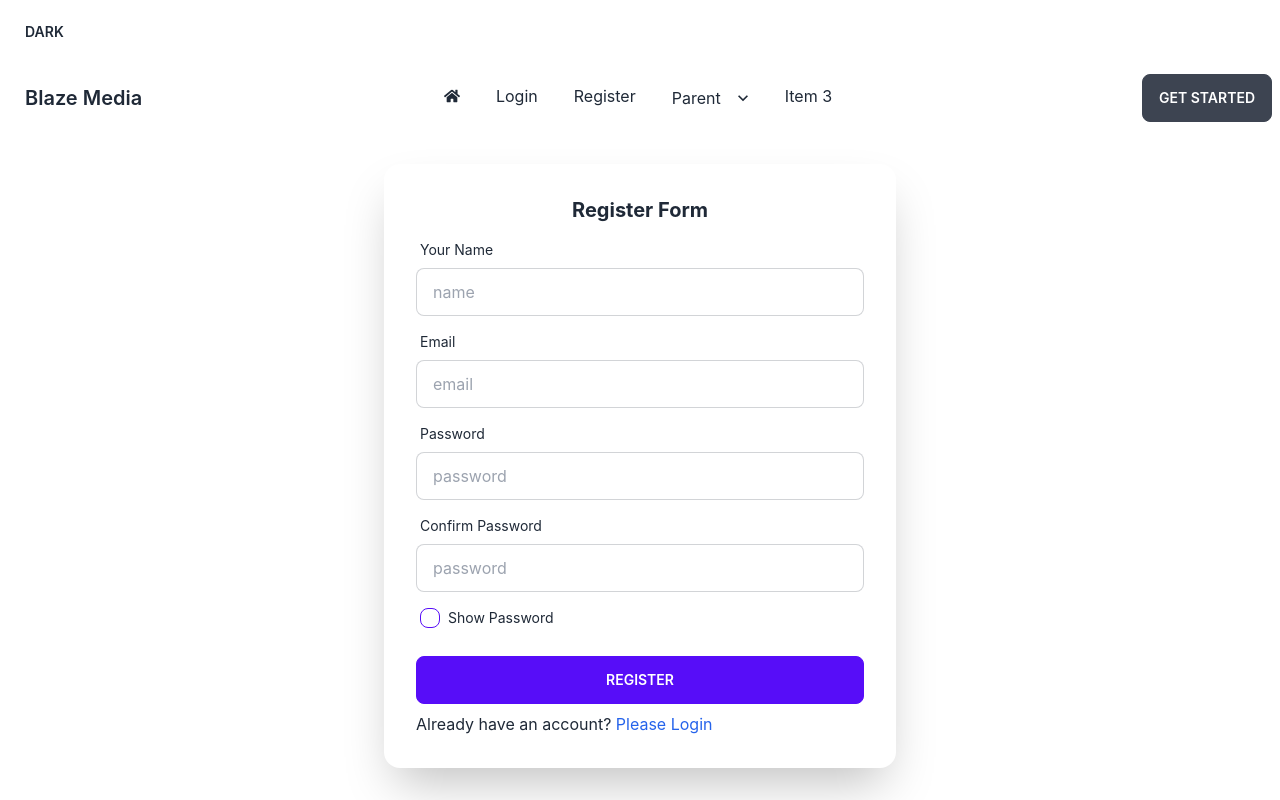
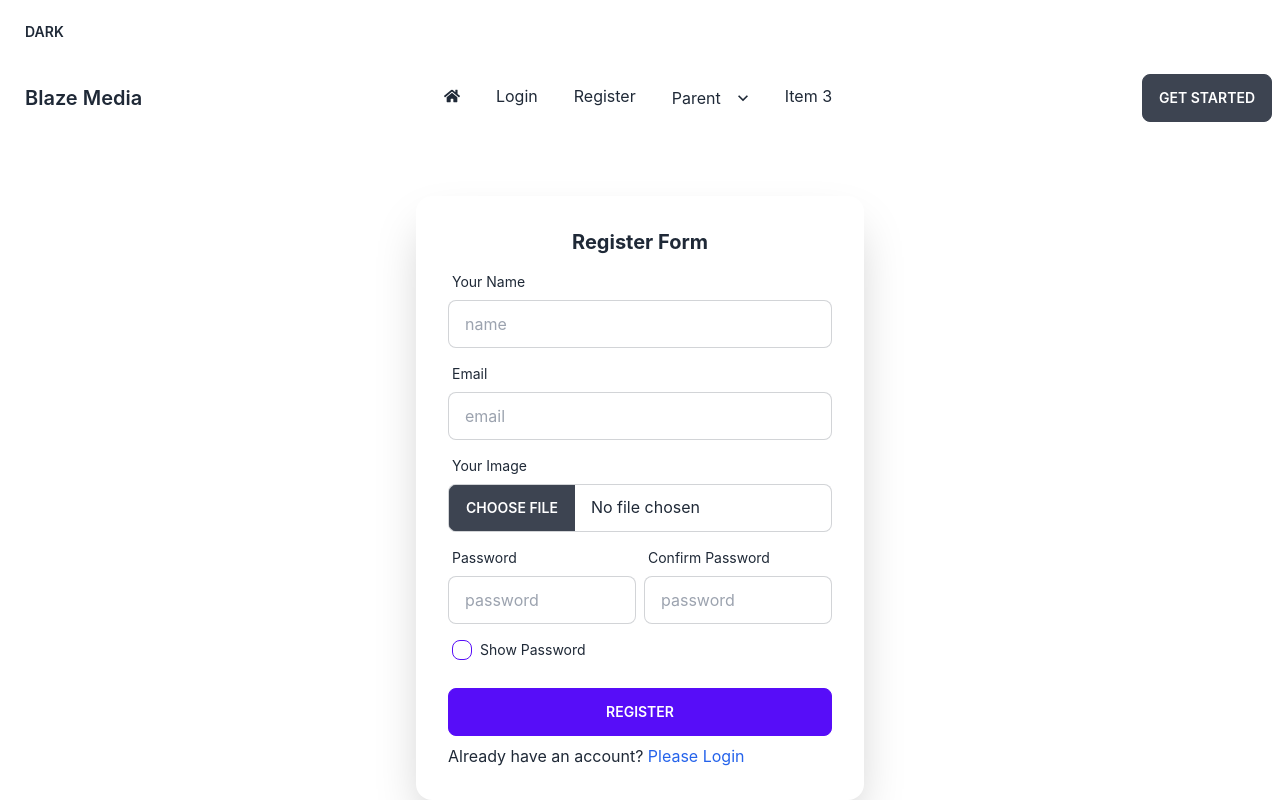
Before and after one commit to yusuf-khan-swd/blaze-media-client, a React (Create React App) app: page /register in a window 1280 px wide. Shown: the top 800 px of the page. Built offline with nearby package versions, Linux system fonts and the light colour scheme.

Commit message:
added image file adding option

```diff
--- a/src/Page/LoginRegister/Register/Register.js
+++ b/src/Page/LoginRegister/Register/Register.js
@@ -25,9 +25,9 @@ const Register = () => {
   };
 
   return (
-    <div className="container mx-auto mt-8 mb-16">
+    <div className="container mx-auto my-16">
       <form onSubmit={handleSubmit(onSubmit)}>
-        <div className="card flex-shrink-0 w-full max-w-lg shadow-2xl bg-base-100 mx-auto">
+        <div className="card flex-shrink-0 w-full max-w-md shadow-2xl bg-base-100 mx-auto">
           <div className="card-body">
             <h2 className="text-xl text-center font-bold">Register Form</h2>
             <div className="form-control">
@@ -56,6 +56,19 @@ const Register = () => {
             </div>
             <div className="form-control">
               <label className="label">
+                <span className="label-text">Your Image</span>
+              </label>
+              <input
+                {...register("email", { required: "email field is required" })}
+                type="file"
+                placeholder="email"
+                className="file-input file-input-bordered w-full"
+              />
+              <p className="text-red-600"><small>{errors.email?.message}</small></p>
+            </div>
+            <div className="grid grid-cols-1 sm:grid-cols-2 gap-2">
+              <div className="form-control">
+                <label className="label">
                   <span className="label-text">Password</span>
                 </label>
                 <input
@@ -82,6 +95,7 @@ const Register = () => {
                 />
                 <p className="text-red-600"><small>{errors.confirm?.message}</small></p>
               </div>
+            </div>
             <div className="form-control">
               <label className="label cursor-pointer justify-start">
                 <input
```
Lines whose indentation alone changed are shown as unchanged.
